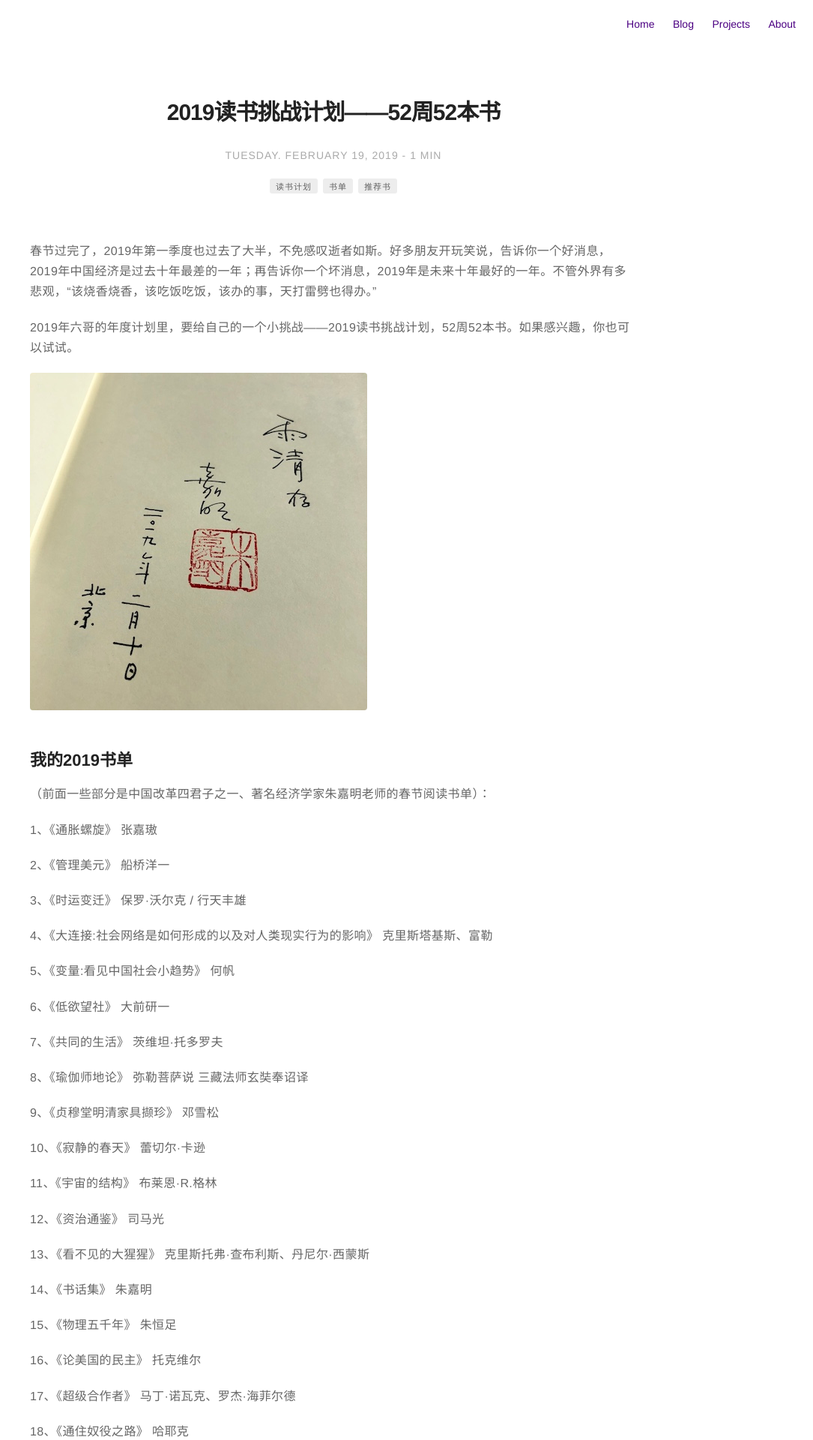
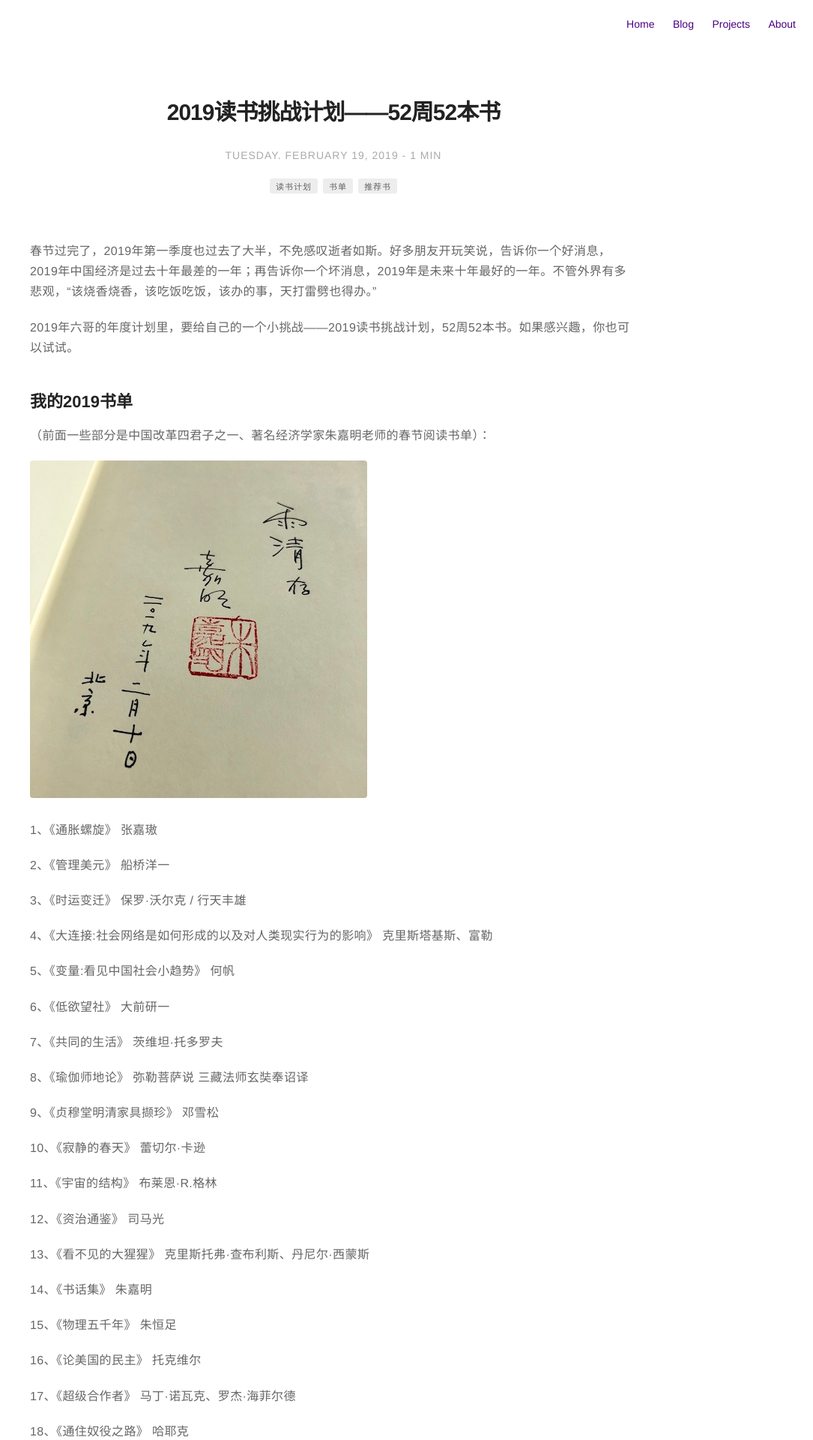
Before and after one commit to bbihyq/bbihyq.github.io, a Jekyll site: the page built from _posts/2019-02-19-booklist.markdown, in a window 1280 px wide. Shown: the top 1920 px of the page at 75% size, without its empty margins (195-1280 px from the left). Built offline with Jekyll 4.4.1, drawn with Linux system fonts in a browser that asks for light colours; comment, search, counter and statistics services are not loaded.

Commit message:
Update 2019-02-19-booklist.markdown

```diff
--- a/_posts/2019-02-19-booklist.markdown
+++ b/_posts/2019-02-19-booklist.markdown
@@ -18,10 +18,10 @@ description: 何宇清：2019读书挑战计划——52周52本书
 
 2019年六哥的年度计划里，要给自己的一个小挑战——2019读书挑战计划，52周52本书。如果感兴趣，你也可以试试。
 
-![Screenshot](/assets/images/shuhuaji.jpg)
-
 ## 我的2019书单
 （前面一些部分是中国改革四君子之一、著名经济学家朱嘉明老师的春节阅读书单）：
+
+![Profile Image](/assets/images/shuhuaji.jpg)
 
 1、《通胀螺旋》 张嘉璈
 
```
